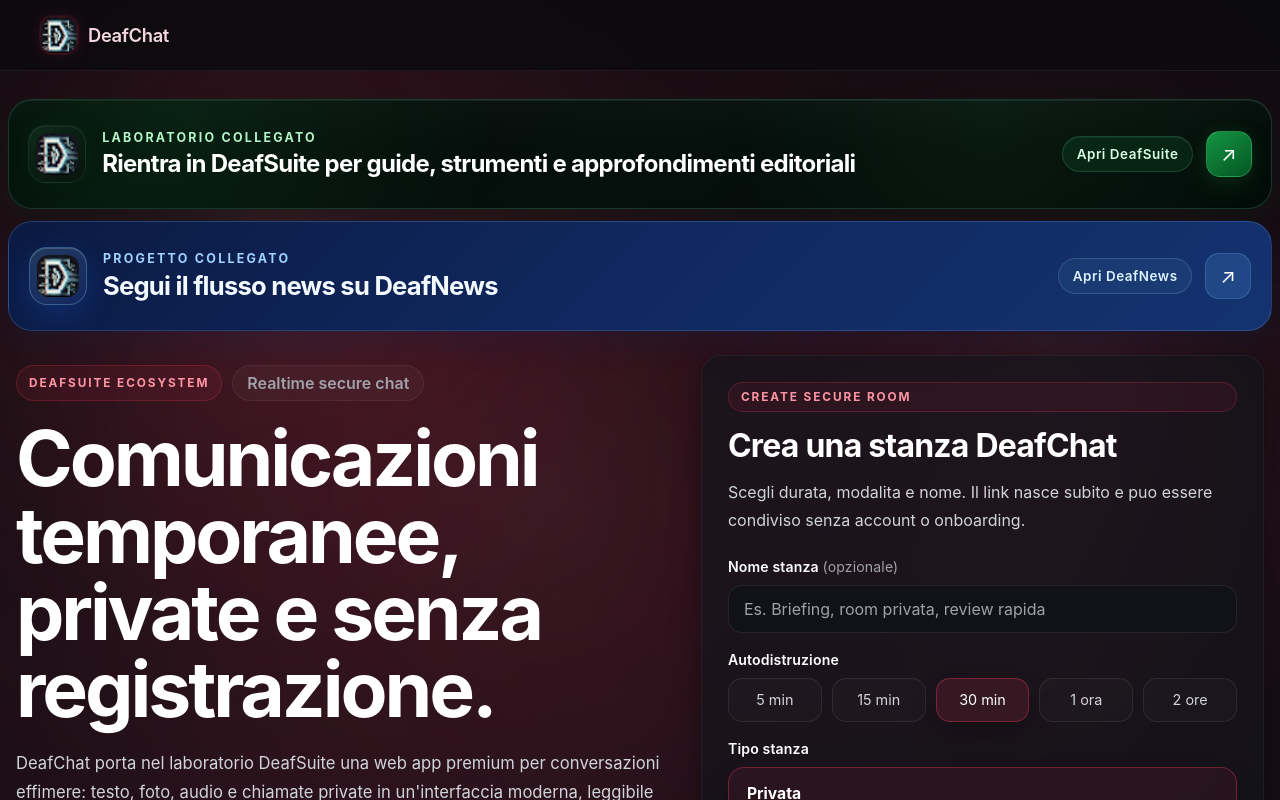
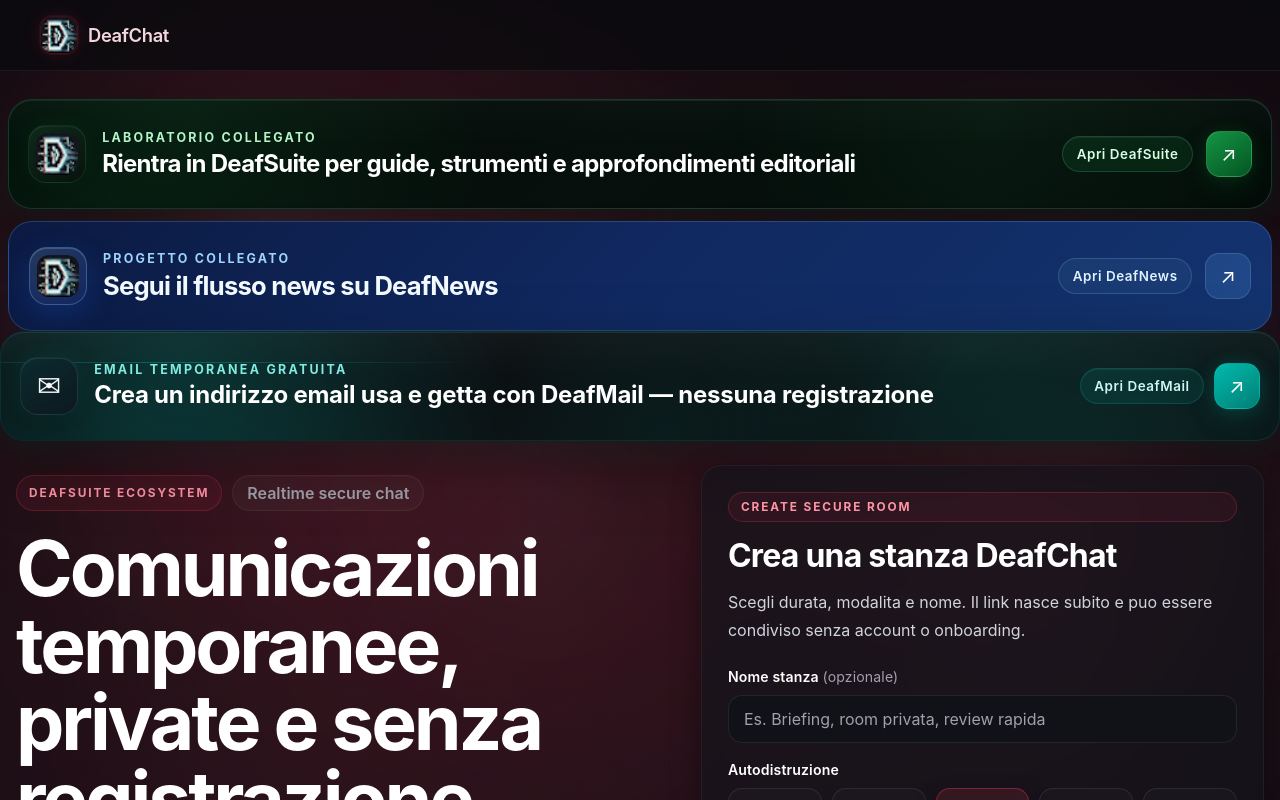
Before and after one commit to masterx98x/deafchat, a React (Vite) app in the folder frontend/: page / in a window 1280 px wide. Shown: the top 800 px of the page. Built offline with nearby package versions, Linux system fonts and the light colour scheme.

Commit message:
feat: add DeafMail CTA banner to DeafChat

```diff
--- a/frontend/src/App.jsx
+++ b/frontend/src/App.jsx
@@ -10,6 +10,7 @@
 
 const DEAFSUITE_ENTRY_URL = 'https://www.deafsuite.it/?from=deafchat';
 const DEAFNEWS_ENTRY_URL = 'https://deafnews.it/?from=deafchat';
+const DEAFMAIL_ENTRY_URL = 'https://deafmail.deafsuite.it/?from=deafchat';
 
 function consumeInboundSource(expectedSource) {
   if (typeof window === 'undefined') {
@@ -61,6 +62,7 @@
         <ProjectCtaStack
           deafSuiteHref={DEAFSUITE_ENTRY_URL}
           deafNewsHref={DEAFNEWS_ENTRY_URL}
+          deafMailHref={DEAFMAIL_ENTRY_URL}
         />
       ) : null}
       <Routes>
--- a/frontend/src/components/AppFooter.jsx
+++ b/frontend/src/components/AppFooter.jsx
@@ -16,6 +16,9 @@
           <a href={deafNewsHref}>
             DeafNews
           </a>
+          <a href="https://deafmail.deafsuite.it/?from=deafchat">
+            DeafMail
+          </a>
         </div>
       </div>
     </footer>
--- /dev/null
+++ b/frontend/src/components/DeafMailCtaBanner.jsx
@@ -0,0 +1,35 @@
+export default function DeafMailCtaBanner({ href }) {
+  return (
+    <div className="deafmail-cta-shell is-ready">
+      <a
+        href={href}
+        className="deafmail-cta deafmail-cta-lite"
+        rel="noopener"
+        aria-label="Apri DeafMail"
+      >
+        <span className="deafmail-cta-backdrop" aria-hidden="true" />
+        <span className="deafmail-cta-grid" aria-hidden="true" />
+        <span className="deafmail-cta-orb deafmail-cta-orb-a" aria-hidden="true" />
+        <span className="deafmail-cta-orb deafmail-cta-orb-b" aria-hidden="true" />
+        <span className="deafmail-cta-line deafmail-cta-line-a" aria-hidden="true" />
+
+        <span className="deafmail-cta-content">
+          <span className="deafmail-cta-brand">
+            <span className="deafmail-cta-logo-wrap">
+              <span className="deafmail-cta-icon" aria-hidden="true">✉</span>
+            </span>
+            <span className="deafmail-cta-brand-copy">
+              <span className="deafmail-cta-kicker">Email temporanea gratuita</span>
+              <span className="deafmail-cta-title">Crea un indirizzo email usa e getta con DeafMail — nessuna registrazione</span>
+            </span>
+          </span>
+
+          <span className="deafmail-cta-side">
+            <span className="deafmail-cta-chip">Apri DeafMail</span>
+            <span className="deafmail-cta-arrow" aria-hidden="true">&#8599;</span>
+          </span>
+        </span>
+      </a>
+    </div>
+  );
+}
--- a/frontend/src/components/ProjectCtaStack.jsx
+++ b/frontend/src/components/ProjectCtaStack.jsx
@@ -1,14 +1,17 @@
 import DeafNewsCtaBanner from './DeafNewsCtaBanner';
 import DeafSuiteCtaBanner from './DeafSuiteCtaBanner';
+import DeafMailCtaBanner from './DeafMailCtaBanner';
 
 export default function ProjectCtaStack({
   deafSuiteHref,
   deafNewsHref,
+  deafMailHref,
 }) {
   return (
     <section className="dc-project-links" aria-label="Progetti collegati">
       <DeafSuiteCtaBanner href={deafSuiteHref} />
       <DeafNewsCtaBanner href={deafNewsHref} />
+      <DeafMailCtaBanner href={deafMailHref} />
     </section>
   );
 }
--- a/frontend/src/styles/app.css
+++ b/frontend/src/styles/app.css
@@ -46,7 +46,8 @@
 }
 
 .deafsuite-link-cta-lite,
-.deafnews-cta-lite {
+.deafnews-cta-lite,
+.deafmail-cta-lite {
   animation: none !important;
   contain: layout paint;
 }
@@ -65,13 +66,22 @@
     inset 0 1px 0 rgba(255, 255, 255, 0.05);
 }
 
+.deafmail-cta-lite {
+  box-shadow:
+    0 16px 40px rgba(0, 0, 0, 0.24),
+    0 8px 20px rgba(0, 80, 74, 0.12),
+    inset 0 1px 0 rgba(0, 220, 200, 0.05);
+}
+
 .deafsuite-link-cta-lite:hover,
-.deafnews-cta-lite:hover {
+.deafnews-cta-lite:hover,
+.deafmail-cta-lite:hover {
   transform: translateY(-1px);
 }
 
 .deafsuite-link-cta-lite .deafsuite-link-cta-content,
-.deafnews-cta-lite .deafnews-cta-content {
+.deafnews-cta-lite .deafnews-cta-content,
+.deafmail-cta-lite .deafmail-cta-content {
   min-height: 108px;
 }
 
@@ -264,7 +274,9 @@
   .deafsuite-link-cta-lite .deafsuite-link-cta-grid,
   .deafsuite-link-cta-lite .deafsuite-link-cta-line,
   .deafnews-cta-lite .deafnews-cta-grid,
-  .deafnews-cta-lite .deafnews-cta-energy {
+  .deafnews-cta-lite .deafnews-cta-energy,
+  .deafmail-cta-lite .deafmail-cta-grid,
+  .deafmail-cta-lite .deafmail-cta-line {
     display: none;
   }
 
@@ -278,7 +290,8 @@
   .dc-background--lite .dc-background__particle,
   .deafsuite-link-cta-lite .deafsuite-link-cta-code,
   .deafsuite-link-cta-lite .deafsuite-link-cta-line,
-  .deafnews-cta-lite .deafnews-cta-energy {
+  .deafnews-cta-lite .deafnews-cta-energy,
+  .deafmail-cta-lite .deafmail-cta-line {
     animation: none !important;
   }
 }
@@ -1421,6 +1434,234 @@
   animation-delay: -3.1s;
 }
 
+/* ============================================================
+   DeafMail CTA Banner
+   ============================================================ */
+
+.deafmail-cta {
+  display: block;
+  position: relative;
+  width: 100%;
+  overflow: hidden;
+  border: 1px solid rgba(0, 196, 180, 0.16);
+  border-radius: 24px;
+  background:
+    linear-gradient(135deg, rgba(11, 11, 15, 0.98), rgba(10, 18, 20, 0.98) 46%, rgba(11, 20, 22, 0.98) 100%);
+  box-shadow:
+    0 24px 64px rgba(0, 0, 0, 0.34),
+    0 10px 32px rgba(0, 100, 90, 0.18),
+    inset 0 1px 0 rgba(255, 255, 255, 0.08);
+  color: #f6f7fb;
+  cursor: pointer;
+  isolation: isolate;
+  padding: 0;
+  transform: translateZ(0);
+  transition:
+    transform 0.28s ease,
+    box-shadow 0.32s ease,
+    border-color 0.32s ease;
+  text-decoration: none;
+}
+
+.deafmail-cta:hover {
+  transform: translateY(-2px) scale(1.003);
+  border-color: rgba(0, 196, 180, 0.3);
+  box-shadow:
+    0 28px 84px rgba(0, 0, 0, 0.42),
+    0 0 40px rgba(0, 196, 180, 0.12),
+    inset 0 1px 0 rgba(255, 255, 255, 0.1);
+}
+
+.deafmail-cta:active {
+  transform: scale(0.992);
+}
+
+.deafmail-cta-backdrop,
+.deafmail-cta-grid,
+.deafmail-cta-orb,
+.deafmail-cta-line {
+  position: absolute;
+  pointer-events: none;
+}
+
+.deafmail-cta-backdrop {
+  inset: 0;
+  background:
+    radial-gradient(circle at 14% 26%, rgba(0, 196, 180, 0.12), transparent 30%),
+    radial-gradient(circle at 76% 28%, rgba(0, 220, 200, 0.08), transparent 28%),
+    radial-gradient(circle at 52% 96%, rgba(0, 196, 180, 0.06), transparent 26%),
+    linear-gradient(180deg, rgba(255, 255, 255, 0.03), transparent 42%);
+  z-index: -4;
+}
+
+.deafmail-cta-grid {
+  inset: 0;
+  background:
+    linear-gradient(90deg, rgba(255, 255, 255, 0.03) 1px, transparent 1px),
+    linear-gradient(0deg, rgba(255, 255, 255, 0.025) 1px, transparent 1px);
+  background-size: 30px 30px;
+  mask-image: linear-gradient(90deg, transparent, #000 15%, #000 85%, transparent);
+  opacity: 0.14;
+  z-index: -3;
+}
+
+.deafmail-cta-orb {
+  border-radius: 999px;
+  filter: blur(30px);
+  mix-blend-mode: screen;
+  z-index: -1;
+  transition: opacity 0.32s ease, transform 0.32s ease;
+}
+
+.deafmail-cta-orb-a {
+  top: -130%;
+  left: -10%;
+  width: 38rem;
+  height: 38rem;
+  background:
+    radial-gradient(circle, rgba(0, 220, 200, 0.22) 0%, rgba(0, 196, 180, 0.16) 30%, rgba(0, 196, 180, 0.07) 54%, transparent 78%);
+  opacity: 0.52;
+}
+
+.deafmail-cta-orb-b {
+  top: -82%;
+  right: -8%;
+  width: 31rem;
+  height: 31rem;
+  background:
+    radial-gradient(circle, rgba(0, 210, 190, 0.16) 0%, rgba(0, 196, 180, 0.10) 32%, rgba(0, 196, 180, 0.04) 56%, transparent 80%);
+  opacity: 0.42;
+}
+
+.deafmail-cta-line {
+  height: 1px;
+  border-radius: 999px;
+  background: linear-gradient(90deg, transparent, rgba(0, 220, 200, 0.7), transparent);
+  box-shadow: 0 0 18px rgba(0, 196, 180, 0.2);
+  z-index: -1;
+  opacity: 0.45;
+  animation: deafmail-line-scan 8s linear infinite;
+}
+
+.deafmail-cta-line-a {
+  top: 28%;
+  left: -10%;
+  width: 48%;
+}
+
+@keyframes deafmail-line-scan {
+  0% { transform: translateX(0); }
+  100% { transform: translateX(130%); }
+}
+
+.deafmail-cta-content {
+  position: relative;
+  display: flex;
+  align-items: center;
+  justify-content: space-between;
+  gap: 1rem;
+  min-height: 108px;
+  padding: 1rem 1.2rem;
+}
+
+.deafmail-cta-brand {
+  display: flex;
+  align-items: center;
+  gap: 1rem;
+  min-width: 0;
+}
+
+.deafmail-cta-logo-wrap {
+  flex: 0 0 auto;
+  width: 58px;
+  height: 58px;
+  border-radius: 18px;
+  display: grid;
+  place-items: center;
+  background:
+    linear-gradient(145deg, rgba(0, 196, 180, 0.16), rgba(0, 196, 180, 0.05)),
+    rgba(15, 14, 22, 0.92);
+  border: 1px solid rgba(255, 255, 255, 0.08);
+  box-shadow:
+    0 10px 28px rgba(0, 0, 0, 0.28),
+    0 0 20px rgba(0, 196, 180, 0.12),
+    inset 0 1px 0 rgba(255, 255, 255, 0.08);
+}
+
+.deafmail-cta-icon {
+  font-size: 1.8rem;
+  line-height: 1;
+}
+
+.deafmail-cta-brand-copy {
+  display: flex;
+  flex-direction: column;
+  gap: 0.2rem;
+  min-width: 0;
+}
+
+.deafmail-cta-kicker {
+  color: #7febe2;
+  font-size: 0.78rem;
+  font-weight: 700;
+  letter-spacing: 0.18em;
+  text-transform: uppercase;
+}
+
+.deafmail-cta-title {
+  color: #ffffff;
+  font-size: clamp(1.02rem, 2vw, 1.5rem);
+  font-weight: 700;
+  line-height: 1.28;
+  letter-spacing: -0.01em;
+}
+
+.deafmail-cta-side {
+  display: flex;
+  align-items: center;
+  gap: 0.6rem;
+  flex: 0 0 auto;
+}
+
+.deafmail-cta-chip {
+  padding: 0.55rem 0.85rem;
+  border-radius: 999px;
+  border: 1px solid rgba(0, 196, 180, 0.2);
+  background: rgba(0, 196, 180, 0.1);
+  color: #ccf7f3;
+  font-size: 0.84rem;
+  font-weight: 600;
+  letter-spacing: 0.04em;
+  box-shadow: inset 0 1px 0 rgba(255, 255, 255, 0.06);
+}
+
+.deafmail-cta-arrow {
+  width: 46px;
+  height: 46px;
+  border-radius: 14px;
+  display: grid;
+  place-items: center;
+  background: linear-gradient(145deg, rgba(0, 200, 185, 0.92), rgba(0, 150, 138, 0.82));
+  border: 1px solid rgba(0, 220, 200, 0.24);
+  color: #ffffff;
+  font-size: 1.25rem;
+  box-shadow:
+    0 10px 24px rgba(0, 100, 90, 0.26),
+    0 0 18px rgba(0, 196, 180, 0.18);
+  transition: transform 0.28s ease, box-shadow 0.28s ease, background 0.28s ease;
+}
+
+.deafmail-cta:hover .deafmail-cta-arrow {
+  transform: translate3d(2px, -2px, 0);
+  background: linear-gradient(145deg, rgba(0, 220, 200, 0.98), rgba(0, 170, 155, 0.9));
+  box-shadow:
+    0 14px 34px rgba(0, 110, 100, 0.3),
+    0 0 22px rgba(0, 196, 180, 0.22);
+}
+
+.deafmail-cta:hover .deafmail-cta-orb-a { opacity: 0.6; }
+.deafmail-cta:hover .deafmail-cta-orb-b { opacity: 0.5; }
+
 .matrix-rain-background {
   position: absolute;
   inset: 0;
```
